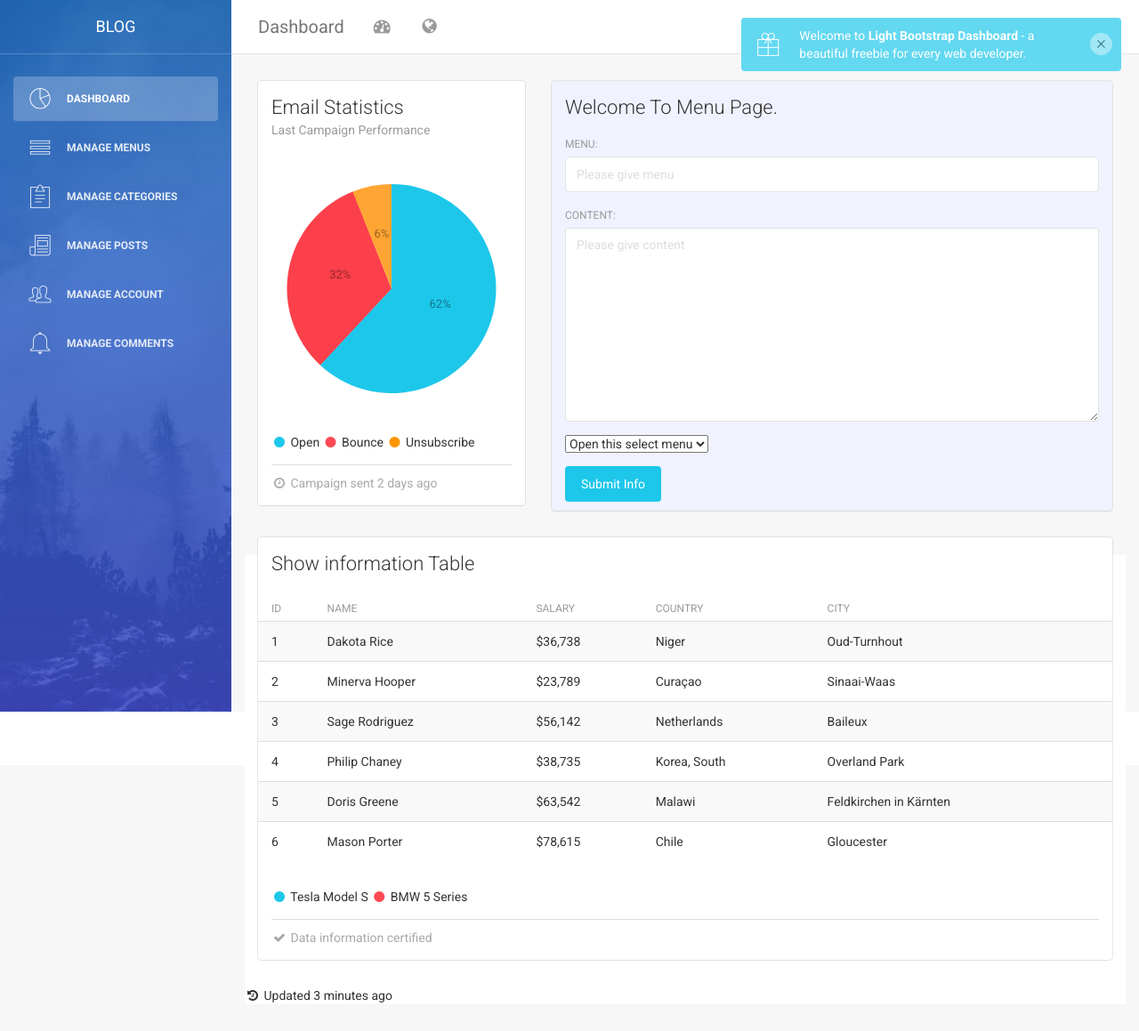
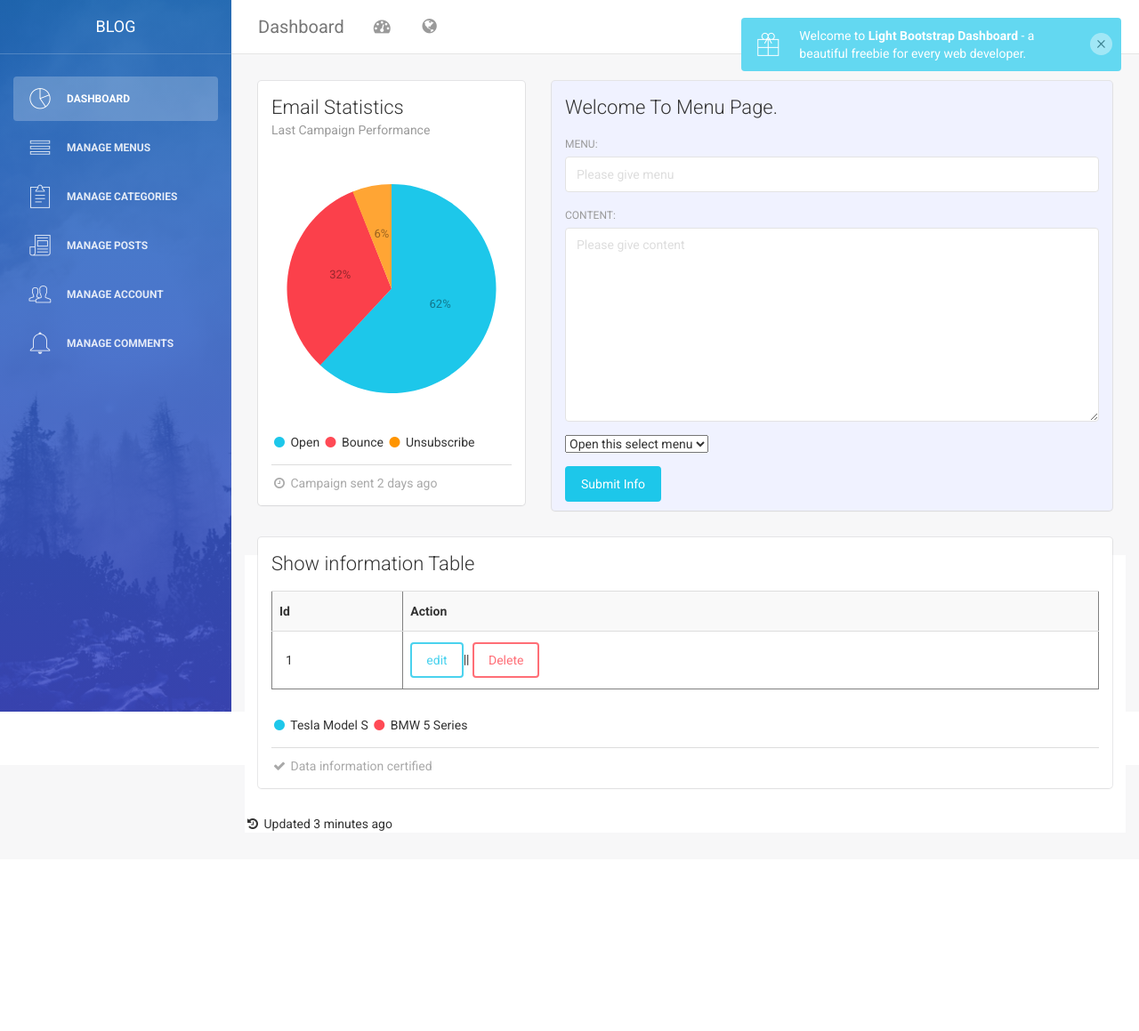
Before and after one commit to palashkumardas/blog, a PHP site: page /admin/menus.php in a window 1280 px wide. Shown: the whole page at 89% size. After the commit the page ends 934 px from the top, so only its background shows below. Run offline with PHP 8.4, Linux system fonts and the light colour scheme; tables that the repository leaves empty or names only in its code hold one stand-in row (values such as "Sample post"); some libraries are stand-ins or nearby versions.

Commit message:
show table

```diff
--- a/admin/include/functions.php
+++ b/admin/include/functions.php
@@ -56,10 +56,7 @@
         $table.="<td><a href=\"edit.php?id=$row[id]\" class=\"btn btn-info\">edit</a>|| <a href=\"delete.php?id=$row[id]\" class=\"btn btn-danger\">Delete</a> </td>";
         $table.="</tr>";
     }
-        $table.="<tr>";
-                $table.="<td colspan=\"$count\" style=\"text-align:center\"><a href=\"insert.php\" class=\" btn btn-primary\"> Add New</a></td>";
 
-        $table.="</tr>";
     $table.="</table>";
     return $table;
     }
--- a/admin/menus.php
+++ b/admin/menus.php
@@ -75,61 +75,9 @@ include ('navbar.php');
                             </div>
                             <div class="content">
                                 <!-- start table -->
-                                <div class="card-body table-full-width table-responsive">
-                                    <table class="table table-hover table-striped">
-                                        <thead>
-                                            <th>ID</th>
-                                            <th>Name</th>
-                                            <th>Salary</th>
-                                            <th>Country</th>
-                                            <th>City</th>
-                                        </thead>
-                                        <tbody>
-                                            <tr>
-                                                <td>1</td>
-                                                <td>Dakota Rice</td>
-                                                <td>$36,738</td>
-                                                <td>Niger</td>
-                                                <td>Oud-Turnhout</td>
-                                            </tr>
-                                            <tr>
-                                                <td>2</td>
-                                                <td>Minerva Hooper</td>
-                                                <td>$23,789</td>
-                                                <td>Curaçao</td>
-                                                <td>Sinaai-Waas</td>
-                                            </tr>
-                                            <tr>
-                                                <td>3</td>
-                                                <td>Sage Rodriguez</td>
-                                                <td>$56,142</td>
-                                                <td>Netherlands</td>
-                                                <td>Baileux</td>
-                                            </tr>
-                                            <tr>
-                                                <td>4</td>
-                                                <td>Philip Chaney</td>
-                                                <td>$38,735</td>
-                                                <td>Korea, South</td>
-                                                <td>Overland Park</td>
-                                            </tr>
-                                            <tr>
-                                                <td>5</td>
-                                                <td>Doris Greene</td>
-                                                <td>$63,542</td>
-                                                <td>Malawi</td>
-                                                <td>Feldkirchen in Kärnten</td>
-                                            </tr>
-                                            <tr>
-                                                <td>6</td>
-                                                <td>Mason Porter</td>
-                                                <td>$78,615</td>
-                                                <td>Chile</td>
-                                                <td>Gloucester</td>
-                                            </tr>
-                                        </tbody>
-                                    </table>
-                                </div>
+                                <?php
+		                            echo $obj->getTable("menus","*","1","table table-striped table-hover");
+	                            ?>
                                 <!-- end  table -->
                                 <div class="footer">
                                     <div class="legend">
```
